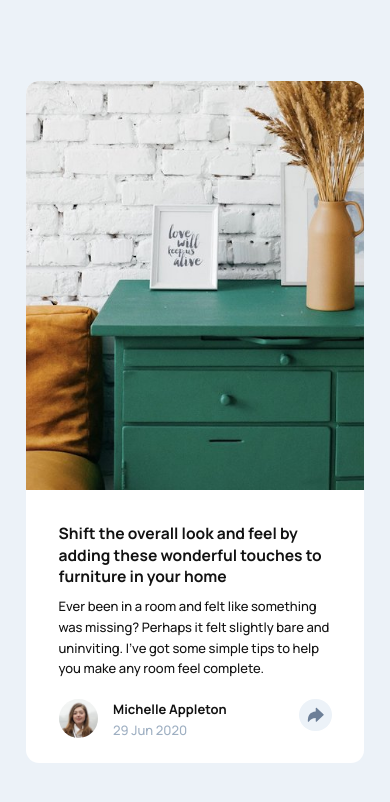
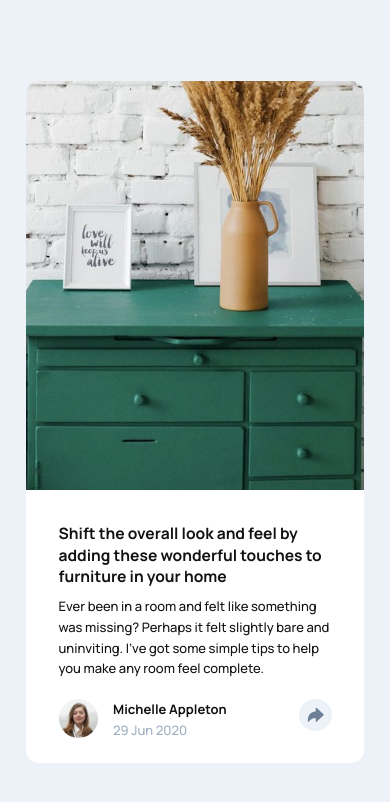
Before and after one commit to fbtot/article-preview-component, a plain HTML site: page index.html in a window 390 px wide. Drawn offline with nearby package versions, Linux system fonts and the light colour scheme.

Commit message:
center img on mobile

```diff
--- a/scss/components/_article-intro.scss
+++ b/scss/components/_article-intro.scss
@@ -17,7 +17,7 @@
 }
 
 .article__img {
-  background: url(../../images/drawers.jpg) 0 0 no-repeat;
+  background: url(../../images/drawers.jpg) 50% 0 no-repeat;
   background-size: cover;
   @include mq($desktop-width, down) {
     @include row-start-end(1, 4);
```
Also changed, not shown: css/main.css.
